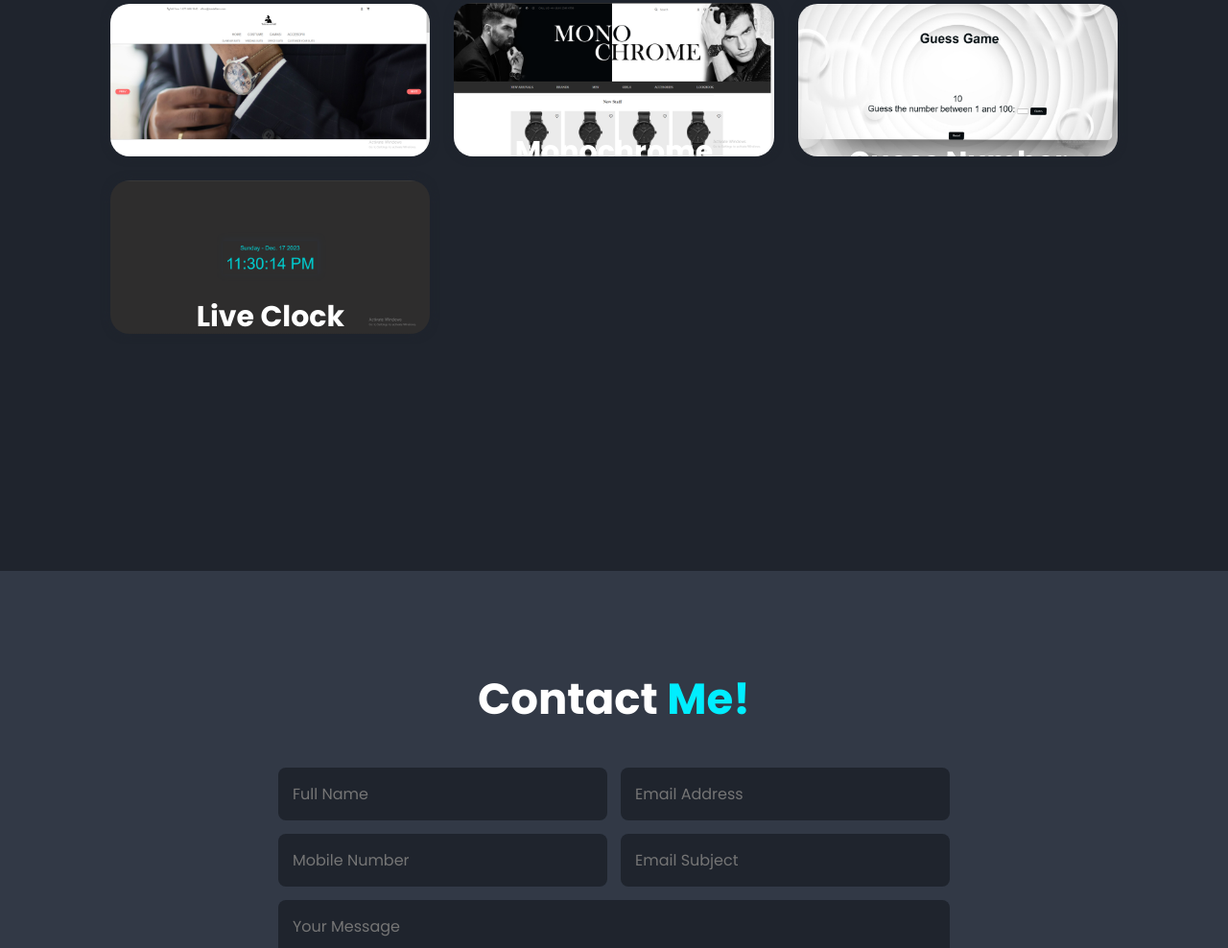
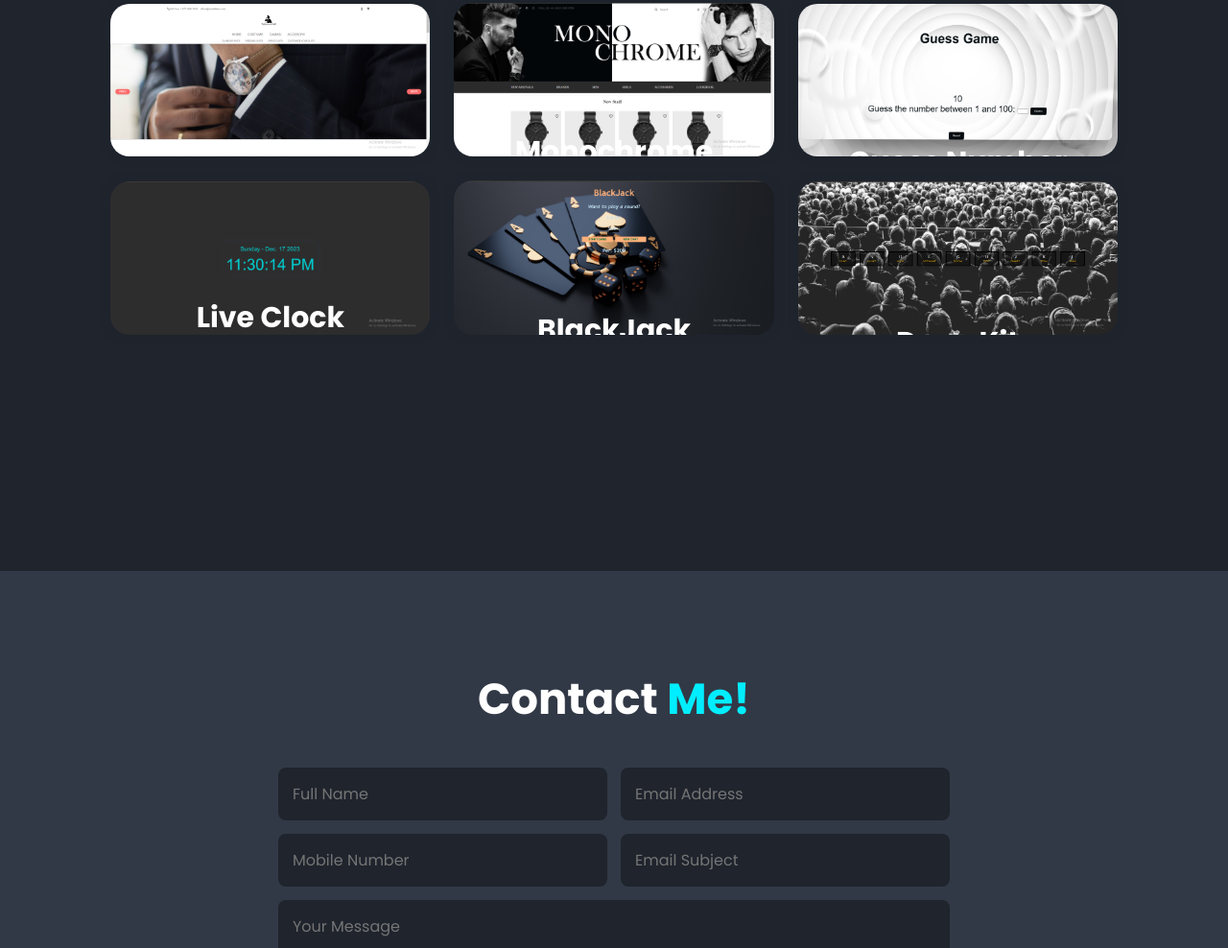
Before and after one commit to Ciureacristian/My-Cv, a plain HTML site: page index.html in a window 1280 px wide. Shown: the part 1805-2793 px from the top of the page at 96% size. Drawn offline with nearby package versions, Linux system fonts and the light colour scheme.

Commit message:
projectnew

```diff
--- a/index.html
+++ b/index.html
@@ -202,6 +202,32 @@
                     <a href="https://voluble-sopapillas-956b02.netlify.app/"><i class='bx bx-link-external'></i></a>
                 </div>
             </div>
+
+            <div class="portofolio-box">
+                <img
+                    src="img/BlackJack.png"
+                    alt="BlackJack"
+                >
+                <div class="portofolio-layer">
+                    <h4>BlackJack</h4>
+                    <p>Welcome to the "Blackjack Arena," a sleek and engaging front-end Blackjack experience. Enjoy the
+                        thrill of authentic gameplay with clear rules and a user-friendly interface. </p>
+                    <a href="https://blackjackproject11.netlify.app/"><i class='bx bx-link-external'></i></a>
+                </div>
+            </div>
+
+            <div class="portofolio-box">
+                <img
+                    src="img/DrumKit.png"
+                    alt="DrumKit"
+                >
+                <div class="portofolio-layer">
+                    <h4>DrumKit</h4>
+                    <p>Experience the "DrumKit Soundboard," an interactive front-end project that transforms your
+                        keyboard into a musical masterpiece</p>
+                    <a href="https://drumkitcc.netlify.app/"><i class='bx bx-link-external'></i></a>
+                </div>
+            </div>
         </div>
     </section>
 
--- a/js/script.js
+++ b/js/script.js
@@ -66,3 +66,16 @@ ScrollReveal().reveal('.home-content p, .about-content ', {
 const typed = new Typed('.multiple-text', {
   strings: ['Frontend Developer'],
 });
+
+const btn = document.querySelector('.btn');
+const aboutContent = document.querySelector('.about-content');
+
+// Add a click event listener to the button
+btn.addEventListener('click', function () {
+  aboutContent.classList.toggle('hidden');
+  if (aboutContent.classList.contains('hidden')) {
+    btn.textContent = 'Read More';
+  } else {
+    btn.textContent = 'Read Less';
+  }
+});
```
Also changed, not shown: img/BlackJack.png (added), img/DrumKit.png (added).
